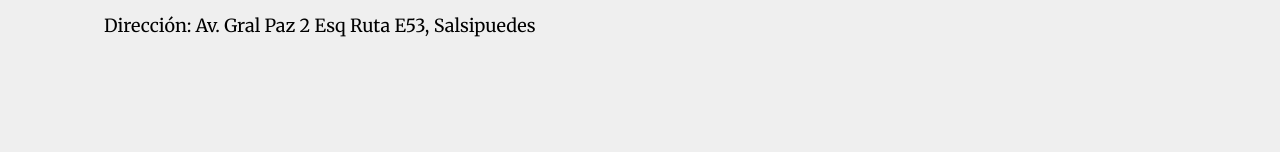
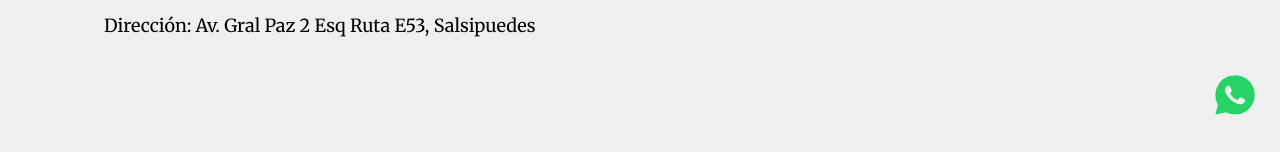
Before and after one commit to MaximoFarias27/website, a Next.js app: page /contacto in a window 1280 px wide. Shown: the part 648-800 px from the top of the page. Built offline with nearby package versions, Linux system fonts and the light colour scheme.

Commit message:
last commit

```diff
--- a/app/layout.js
+++ b/app/layout.js
@@ -3,8 +3,9 @@ import "./globals.css";
 import { HeaderDesktop } from "@/components/HeaderDesktop";
 import { HeaderMobile } from "@/components/HeaderMobile";
 import { Footer } from "@/components/Footer";
+import { Whatsapp } from "@/components/Whatsapp";
 
-const merriweather = Merriweather({ subsets: ["latin"], weight:["300", "400", "700", "900"] });
+const merriweather = Merriweather({ subsets: ["latin"], weight: ["300", "400", "700", "900"] });
 
 export const metadata = {
   title: "Farias Cornejo",
@@ -15,11 +16,12 @@ export default function RootLayout({ children }) {
   return (
     <html lang="en">
       <body className={merriweather.className}>
+        <Whatsapp />
         <HeaderDesktop />
         <HeaderMobile />
         {children}
         <Footer />
-        </body>
+      </body>
     </html>
   );
 }
--- /dev/null
+++ b/components/Whatsapp.jsx
@@ -0,0 +1,29 @@
+import React from "react";
+
+export const Whatsapp = () => {
+  return (
+    <div className="fixed bottom-8 right-5 z-50">
+      <svg
+        xmlns="http://www.w3.org/2000/svg"
+        width="50"
+        height="50"
+        viewBox="0 0 24 24"
+        className="cursor-pointer"
+      >
+        <g fill="#ffffff">
+          <g clip-path="url(#mageWhatsappFilled0)">
+            <path
+              fill="#25D366"
+              d="m13.79 2.64l-.57-.08a9.13 9.13 0 0 0-8.92 4a9.1 9.1 0 0 0-.71 9.66a1.3 1.3 0 0 1 .1 1c-.41 1.41-.79 2.83-1.19 4.32l.5-.15c1.35-.36 2.7-.72 4.05-1.05a1.45 1.45 0 0 1 .85.08a9.45 9.45 0 1 0 5.89-17.78m2.52 13.12a2.76 2.76 0 0 1-2.72.56a9.19 9.19 0 0 1-5.13-3.71a8.51 8.51 0 0 1-1.11-2.08a2.49 2.49 0 0 1 .55-2.52a1.23 1.23 0 0 1 1.32-.42c.2.05.34.34.52.56c.146.413.317.817.51 1.21a.94.94 0 0 1-.2 1.31c-.45.4-.38.73-.06 1.18a6.71 6.71 0 0 0 2.82 2.32c.32.14.56.17.77-.16c.09-.13.21-.24.31-.36c.58-.73.4-.72 1.32-.32c.293.123.577.267.85.43c.27.16.68.33.74.57a1.45 1.45 0 0 1-.49 1.43"
+            />
+          </g>
+          <defs>
+            <clipPath id="mageWhatsappFilled0">
+              <path fill="#ffffff" d="M2.5 2.5h19v19h-19z" />
+            </clipPath>
+          </defs>
+        </g>
+      </svg>{" "}
+    </div>
+  );
+};
```
